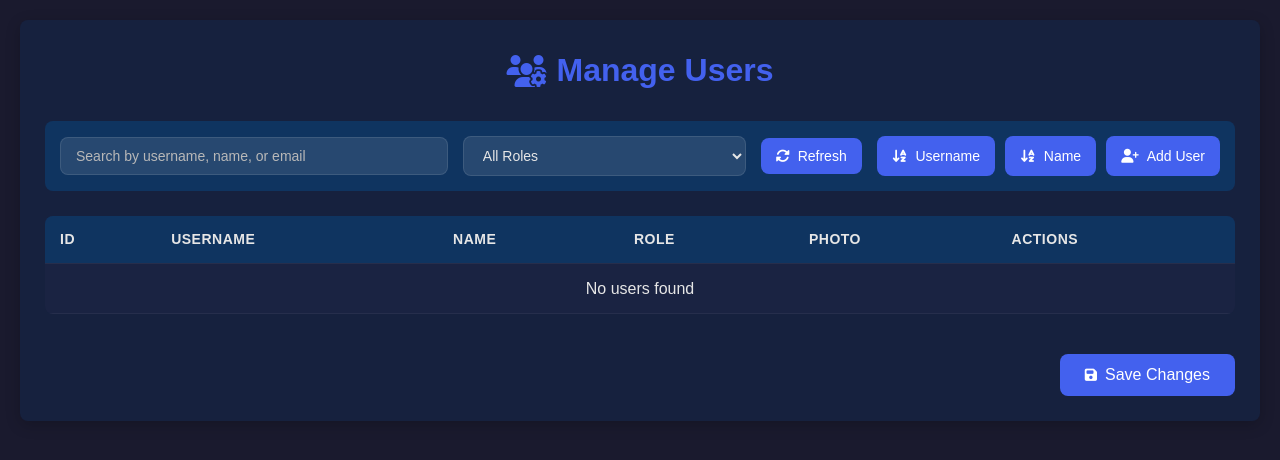
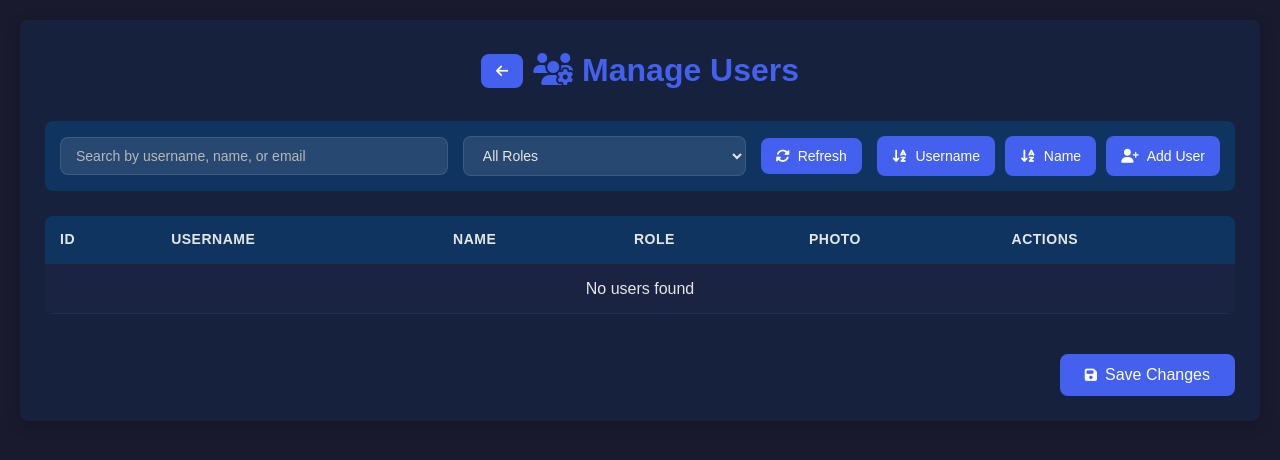
Before and after one commit to Mayurhr/digital-attendance, a Flask app: page /admin/manage-users in a window 1280 px wide. Shown: the top 460 px of the page. Run offline with Flask 3, Linux system fonts and the light colour scheme; the visitor is signed in with stand-in values (Sample User, id 1); data that the repository does not hold is empty; some libraries are stand-ins or nearby versions.

Commit message:
Update manage_users.html by adding back button

```diff
--- a/templates/manage_users.html
+++ b/templates/manage_users.html
@@ -553,7 +553,13 @@
 
 <body>
     <div class="container">
-        <h1><i class="fas fa-users-cog"></i> Manage Users</h1>
+        <h1>
+            <button class="back-btn" onclick="goBack()">
+                <i class="fas fa-arrow-left"></i>
+            </button>
+            <div class="header-title">
+                <i class="fas fa-users-cog"></i> Manage Users
+        </h1>
         <div class="controls">
             <div class="search-filter">
                 <input type="text" id="searchInput" placeholder="Search by username, name, or email">
```
